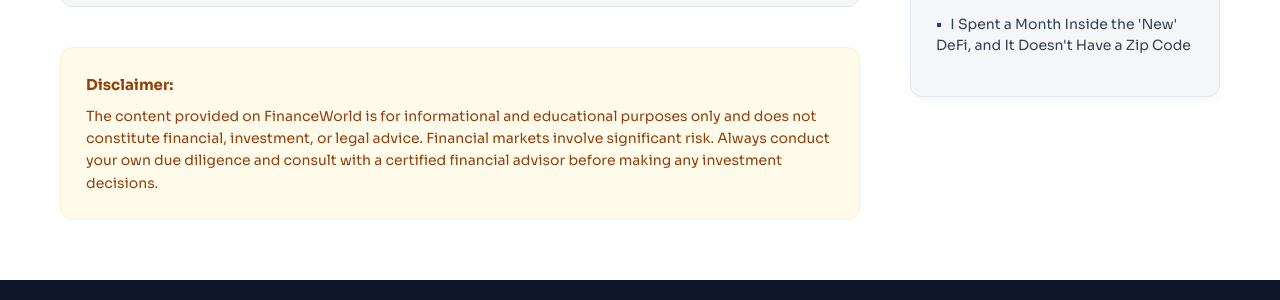
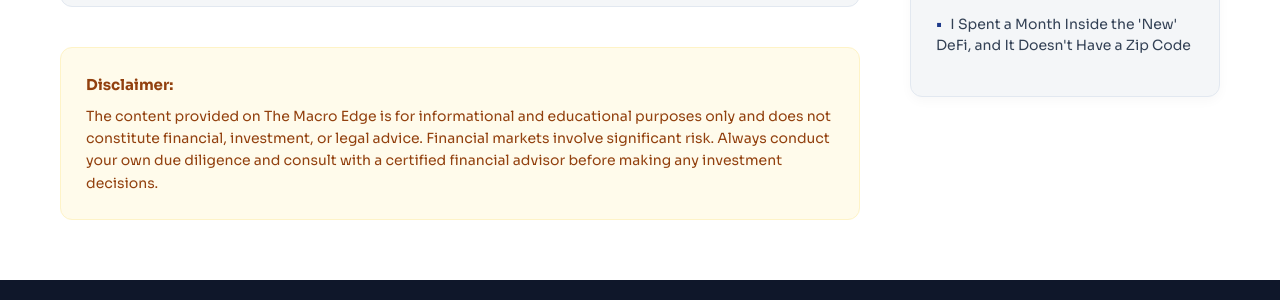
Before and after one commit to Frixx55/FinanceWorld, a Jekyll site: the page built from _posts/2026-04-21-bitcoin-wall-street-etf-adoption.md, in a window 1280 px wide and 900 px high, scrolled down 3223 px. Shown: the part 398-698 px from the top of the window. Built offline with Jekyll 4.4.1, drawn with Linux system fonts in a browser that asks for light colours.

Commit message:
Update post.html

```diff
--- a/_layouts/post.html
+++ b/_layouts/post.html
@@ -149,7 +149,7 @@ layout: default
      <!-- STRICT FINANCIAL DISCLAIMER -->
       <div style="margin-top: 40px; padding: 25px; background: #fffbeb; border: 1px solid #fef3c7; border-radius: var(--radius); font-size: 14px; color: #92400e; line-height: 1.6;">
         <strong style="display: block; margin-bottom: 8px; font-size: 15px;">Disclaimer:</strong>
-        The content provided on FinanceWorld is for informational and educational purposes only and does not constitute financial, investment, or legal advice. Financial markets involve significant risk. Always conduct your own due diligence and consult with a certified financial advisor before making any investment decisions.
+        The content provided on The Macro Edge is for informational and educational purposes only and does not constitute financial, investment, or legal advice. Financial markets involve significant risk. Always conduct your own due diligence and consult with a certified financial advisor before making any investment decisions.
       </div>
 
     </div> <!-- FIN DEL CONTENIDO PRINCIPAL (article-main) -->
```
